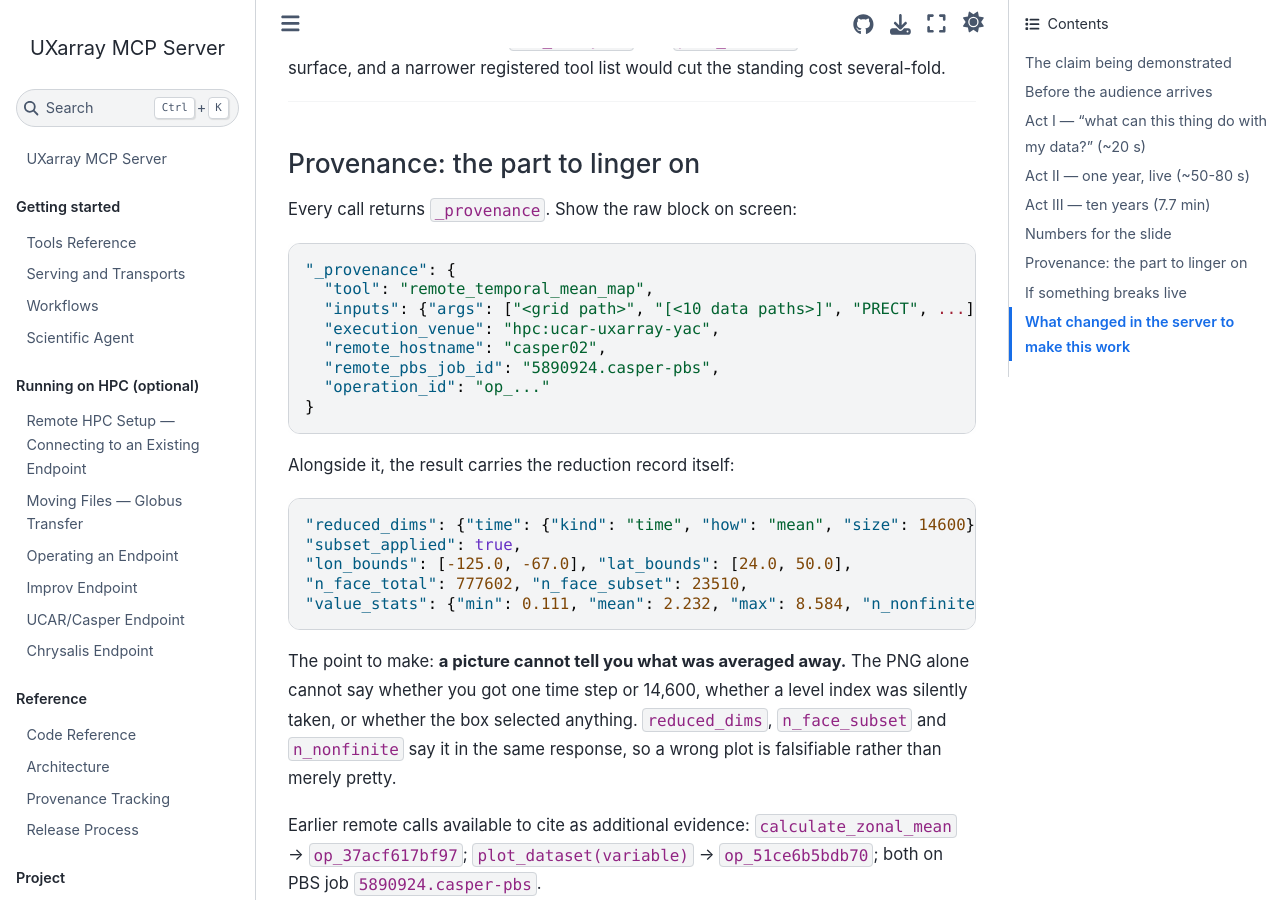
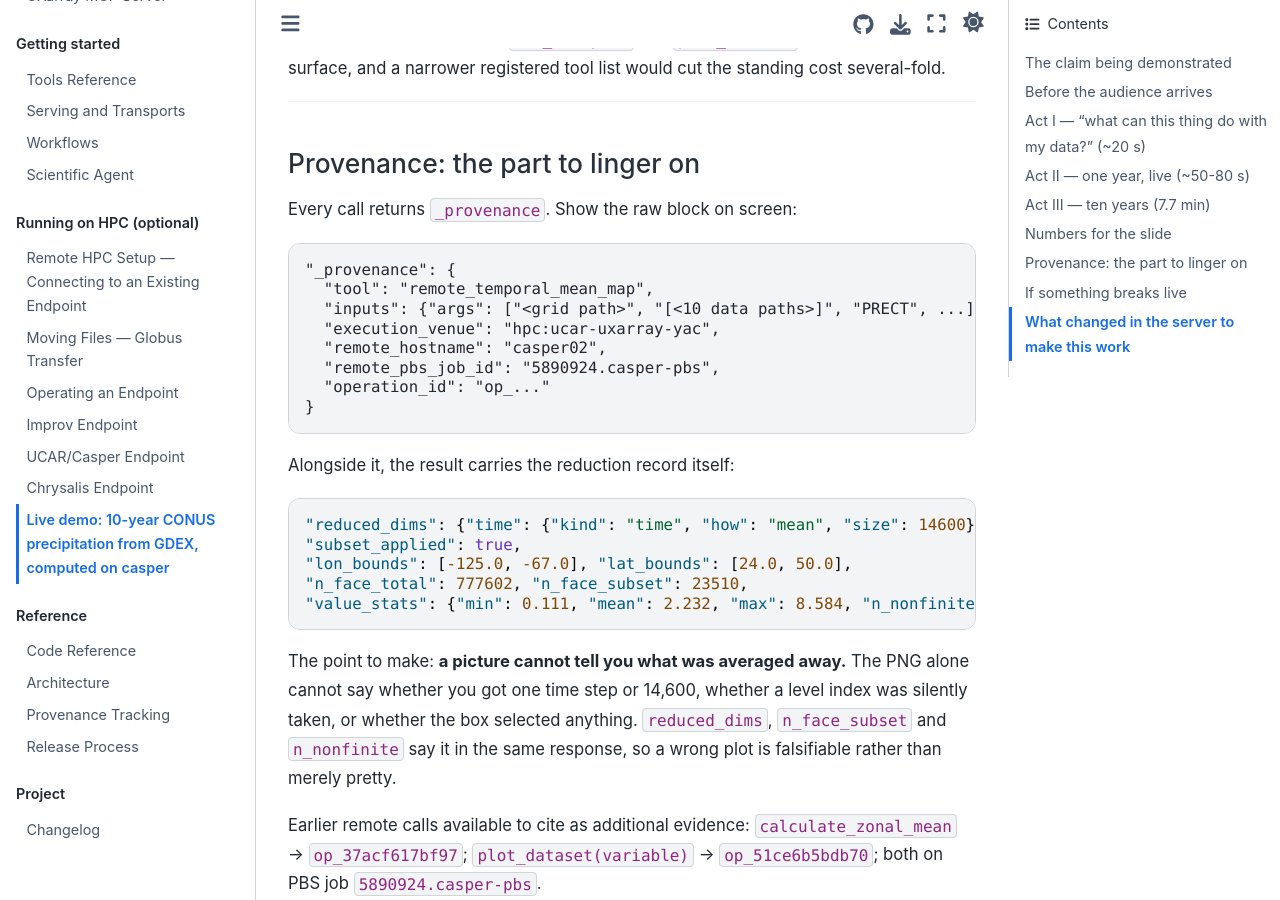
Before and after one commit to UXARRAY/uxarray-mcp-server, a Sphinx documentation site: the page built from docs/demo-gdex-conus-precip.md, in a window 1280 px wide and 900 px high, scrolled down 7298 px. Built offline with Sphinx 7.4.7 and the Sphinx Book theme 1.1.4, drawn with Linux system fonts in a browser that asks for light colours; some of the changed text lies outside the part shown.

Commit message:
Put the GDEX demo in the toctree and stop calling a fragment JSON
The docs job builds with `-W`, so two warnings from the new demo page
failed it. The page was never added to a toctree, and its `_provenance`
excerpt was fenced as `json` while being neither a complete object nor
valid JSON -- the `...` placeholders that make it readable are what the
lexer choked on. Fenced as `text`, which is what it is.

````diff
--- a/docs/demo-gdex-conus-precip.md
+++ b/docs/demo-gdex-conus-precip.md
@@ -281,7 +281,7 @@ cost several-fold.
 
 Every call returns `_provenance`. Show the raw block on screen:
 
-```json
+```text
 "_provenance": {
   "tool": "remote_temporal_mean_map",
   "inputs": {"args": ["<grid path>", "[<10 data paths>]", "PRECT", ...]},
--- a/docs/index.rst
+++ b/docs/index.rst
@@ -29,6 +29,7 @@ HTTP clients) from a single install.
    improv
    ucar
    chrysalis
+   demo-gdex-conus-precip
 
 .. toctree::
    :maxdepth: 2
````
